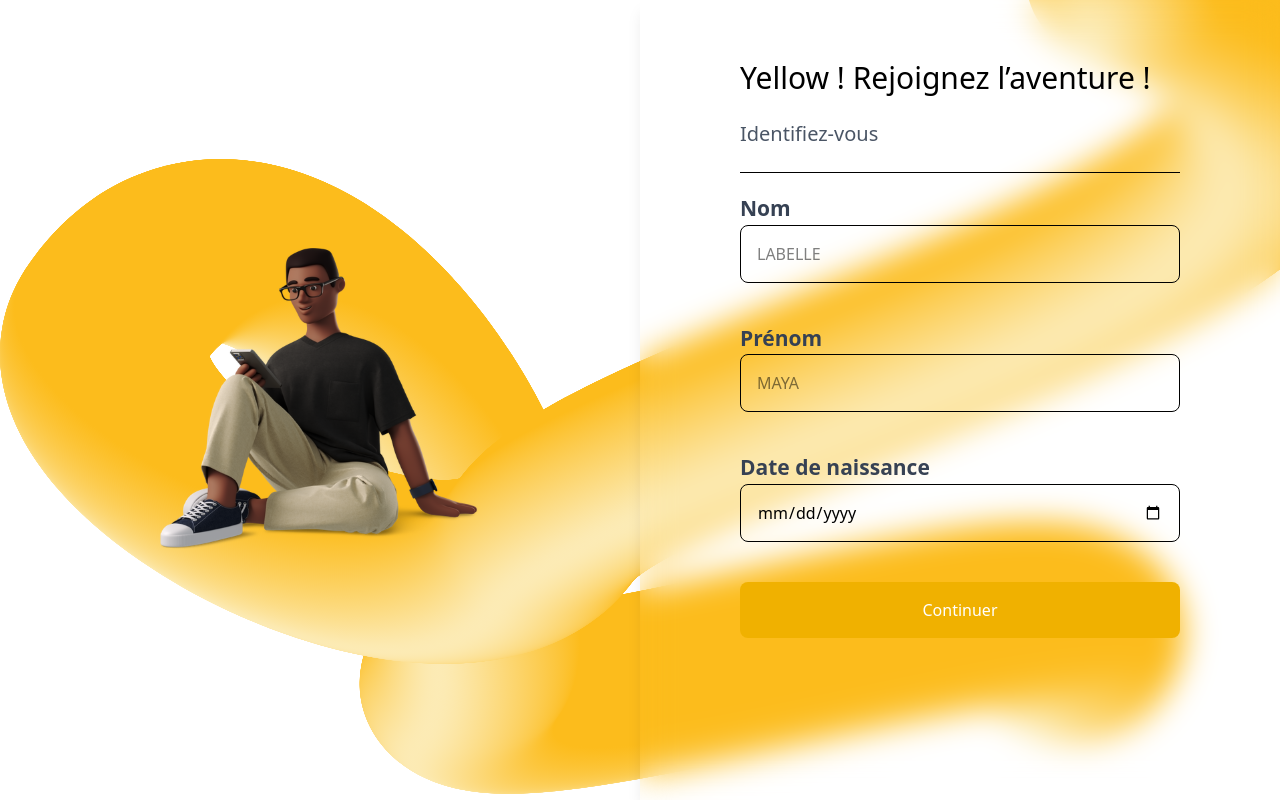
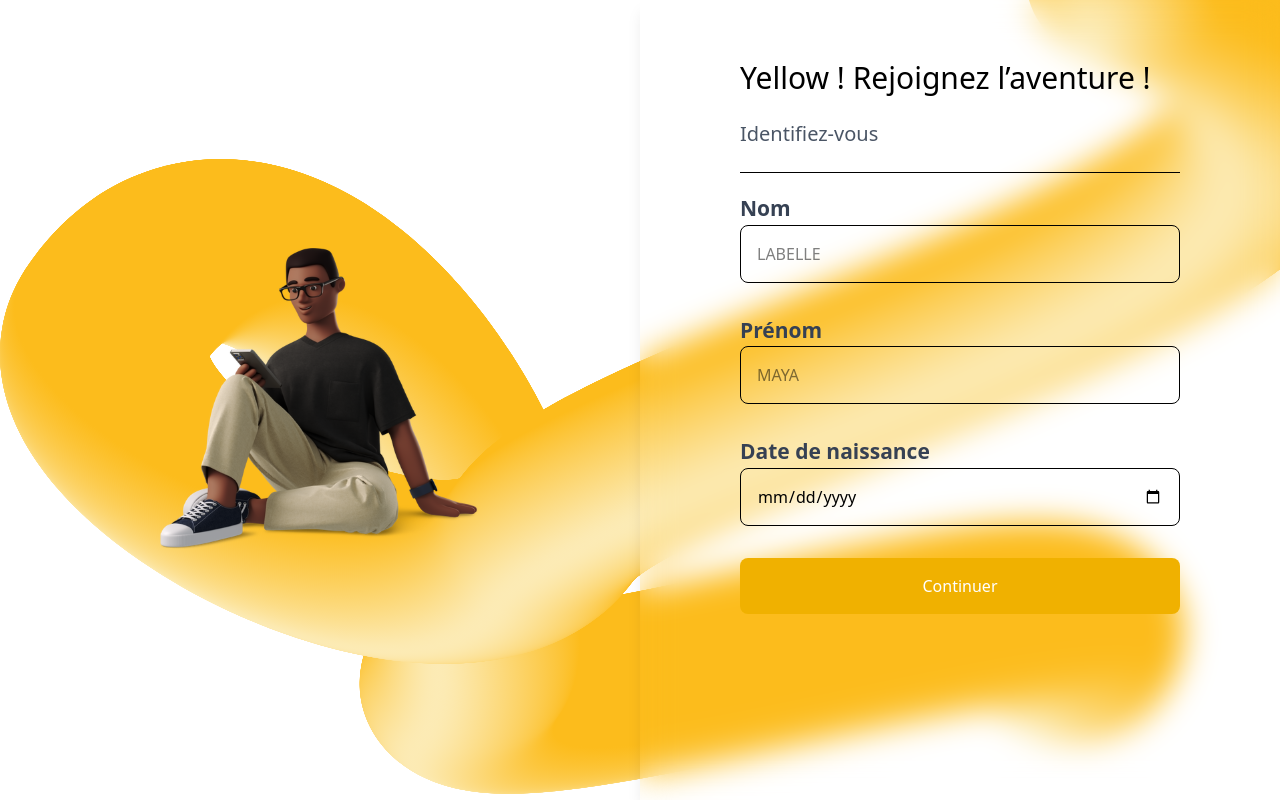
Before and after one commit to Ange01234/Vue.js-form, a Vue app: page / in a window 1280 px wide. Built offline with nearby package versions, Linux system fonts and the light colour scheme.

Commit message:
{feat}: update

```diff
--- a/src/components/FormComponent.vue
+++ b/src/components/FormComponent.vue
@@ -18,15 +18,15 @@
         <form @submit.prevent="submitForm">
           <!-- Étape 1 -->
           <div v-if="step === 1">
-            <div class="mb-6 md:mb-10">
+            <div class="mb-5 md:mb-8">
               <label class="block text-gray-700">Nom</label>
               <input required type="text" v-model="form.nom" placeholder="LABELLE" class="w-full px-4 py-3 md:py-4 border rounded-lg focus:outline-none " />
             </div>
-            <div class="mb-6 md:mb-10">
+            <div class="mb-5 md:mb-8">
               <label class="block text-gray-700">Prénom</label>
               <input required type="text" v-model="form.prenom" placeholder="MAYA" class="w-full px-4 py-3 md:py-4 border rounded-lg focus:outline-none" />
             </div>
-            <div class="mb-6 md:mb-10">
+            <div class="mb-5 md:mb-8">
               <label class="block text-gray-700">Date de naissance</label>
               <input required type="date" v-model="form.date" class="w-full px-4 py-3 md:py-4 border rounded-lg focus:outline-none" />
               <p v-if="dateError" class="text-red-500 mt-2 text-center">{{ dateError }}</p>
@@ -35,15 +35,15 @@
 
           <!-- Étape 2 -->
           <div v-if="step === 2">
-            <div class="mb-6 md:mb-10">
+            <div class="mb-5 md:mb-8">
               <label class="block text-gray-700">Numéro de téléphone</label>
               <input required type="text" v-model="form.numero" @focus="formatNumero" @input="formatNumero" placeholder="01 XXXXXXXX" class="w-full px-4 py-3 md:py-4 border rounded-lg focus:outline-none" />
             </div>
-            <div class="mb-6 md:mb-10">
+            <div class="mb-5 md:mb-8">
               <label class="block text-gray-700">Ville</label>
               <input required type="text" v-model="form.ville" class="w-full px-4 py-3 md:py-4 border rounded-lg focus:outline-none" />
             </div>
-            <div class="mb-6 md:mb-10">
+            <div class="mb-5 md:mb-8">
               <label class="block text-gray-700">Quartier</label>
               <input required type="text" v-model="form.quartier" class="w-full px-4 py-3 md:py-4 border rounded-lg focus:outline-none" />
             </div>
@@ -70,7 +70,7 @@
           </div>
 
           <!-- Boutons -->
-          <div class="flex flex-col mt-6 space-y-4">
+          <div class="flex flex-col mt-4">
             <button type="button" @click="nextStep" v-if="step < 3" class="bg-yellow-500 text-white py-3 md:py-4 px-4 rounded-lg w-full">Continuer</button>
             <button type="submit" v-if="step === 3" class="bg-yellow-500 text-white py-3 md:py-4 px-4 rounded-lg w-full">Vous êtes prêt !</button>
           </div>
```
